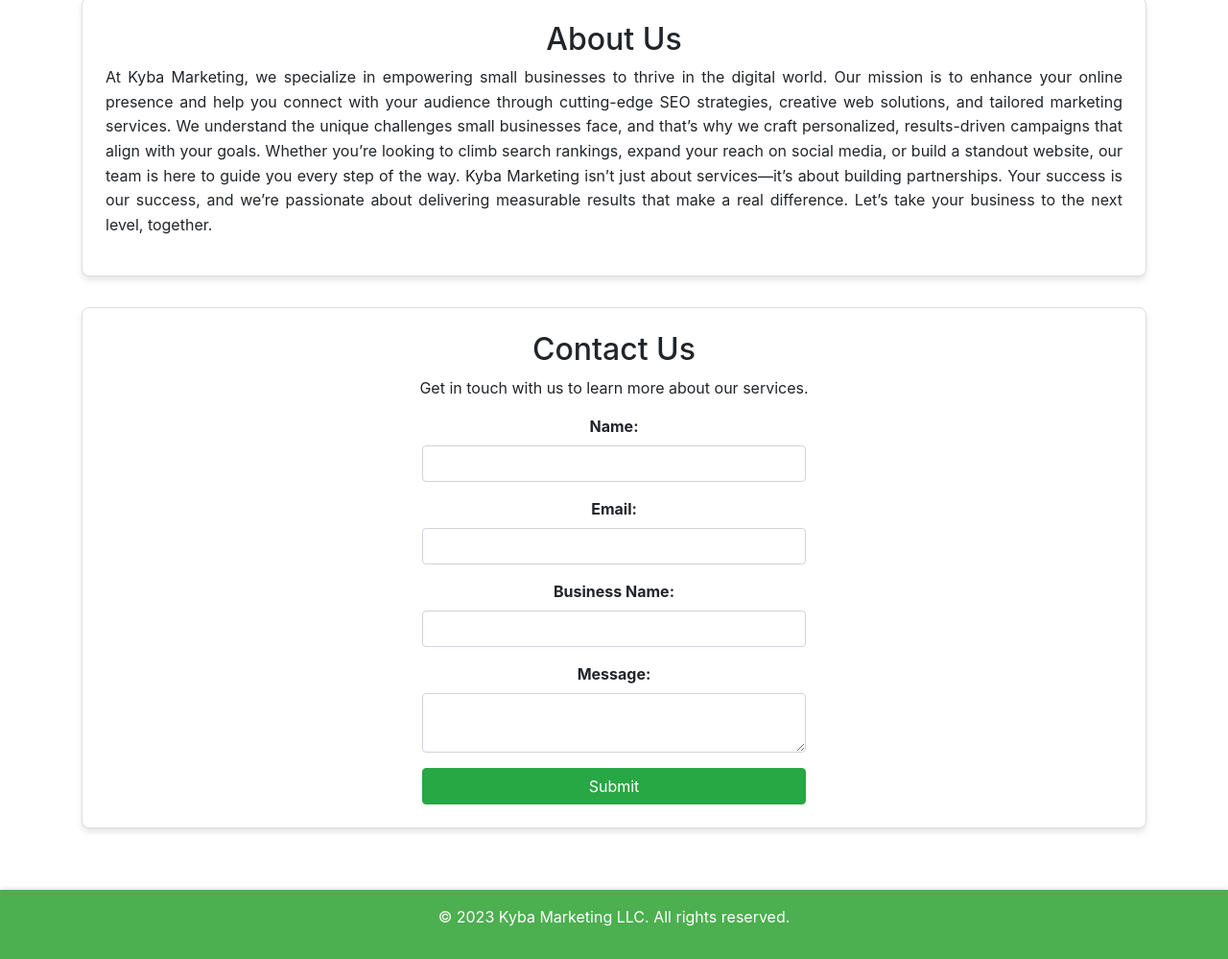
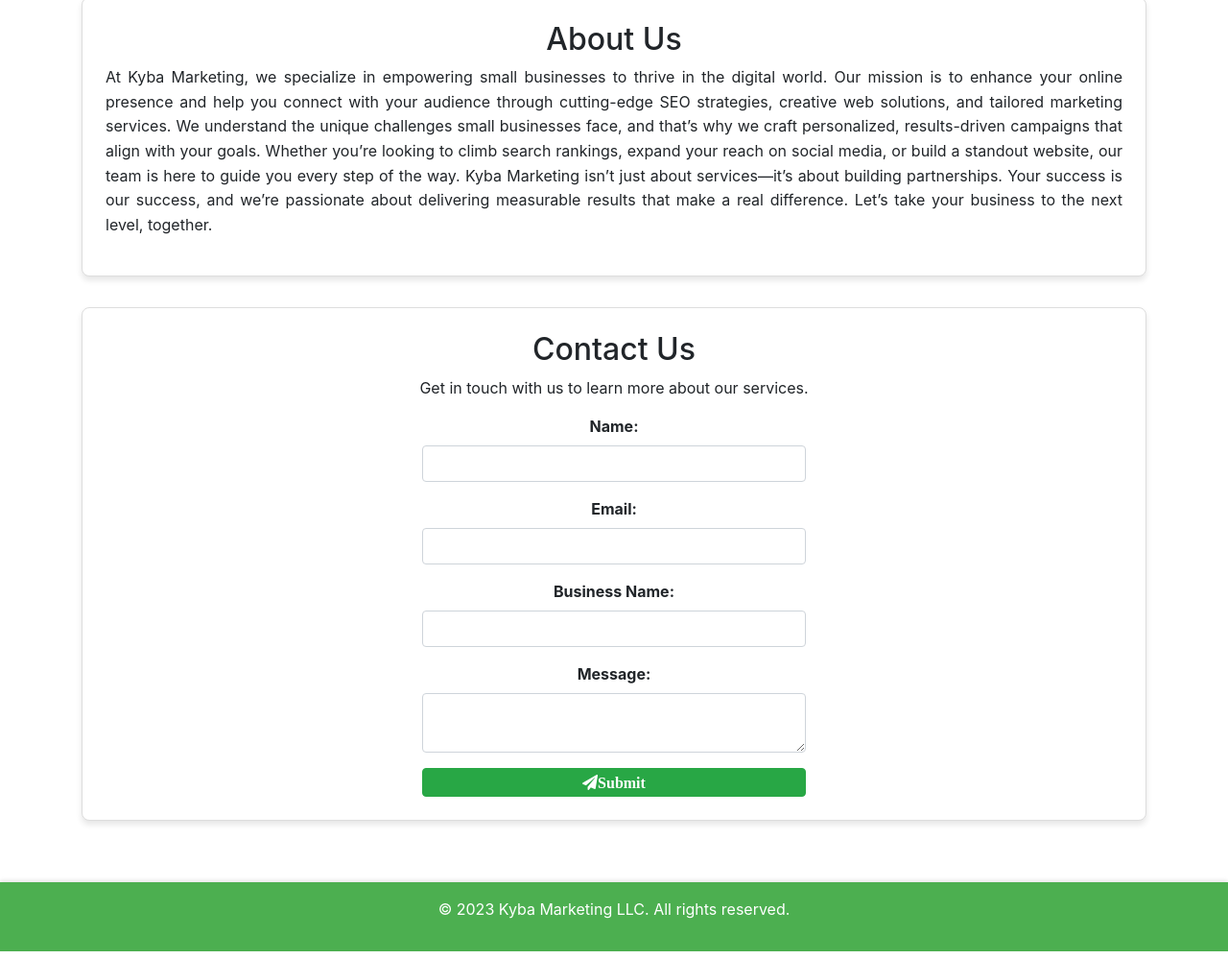
Before and after one commit to Nick040791/Marketing-Page-with-PostgreSQL-DB, a plain HTML site: page index.html in a window 1280 px wide. Shown: the part 1444-2443 px from the top of the page at 96% size. Drawn offline with nearby package versions, Linux system fonts and the light colour scheme.

Commit message:
index.html

```diff
--- a/index.html
+++ b/index.html
@@ -6,6 +6,7 @@
     <title>Kyba Marketing LLC</title>
     <link rel="stylesheet" href="styles.css">
     <link href="https://maxcdn.bootstrapcdn.com/bootstrap/4.5.2/css/bootstrap.min.css" rel="stylesheet">
+    <link href="https://cdnjs.cloudflare.com/ajax/libs/font-awesome/5.15.4/css/all.min.css" rel="stylesheet">
     <meta name="keywords" content="digital marketing, SEO, search engine optimization, online marketing, small business marketing, local SEO, keyword research, on-page SEO, off-page SEO, technical SEO, SEO audits, marketing strategies, Missouri marketing, Kyba Marketing LLC">
     <meta name="description" content="Kyba Marketing LLC specializes in digital marketing, SEO, and online marketing strategies to help small businesses grow their online presence.">
     <meta name="author" content="Kyba Marketing LLC">
@@ -77,7 +78,7 @@
                     <label for="message">Message:</label>
                     <textarea id="message" name="message" class="form-control" required></textarea>
                 </div>
-                <button type="submit" class="btn btn-success btn-block">Submit</button>
+                <button type="submit" class="btn btn-success btn-block fa fa-paper-plane">Submit</button>
             </form>
         </section>
     </main>
```
